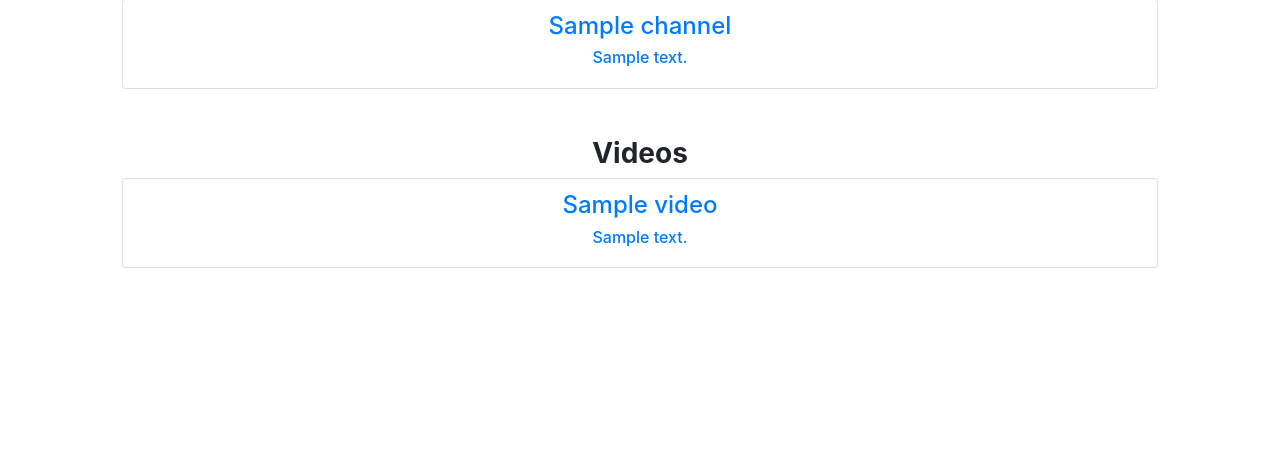
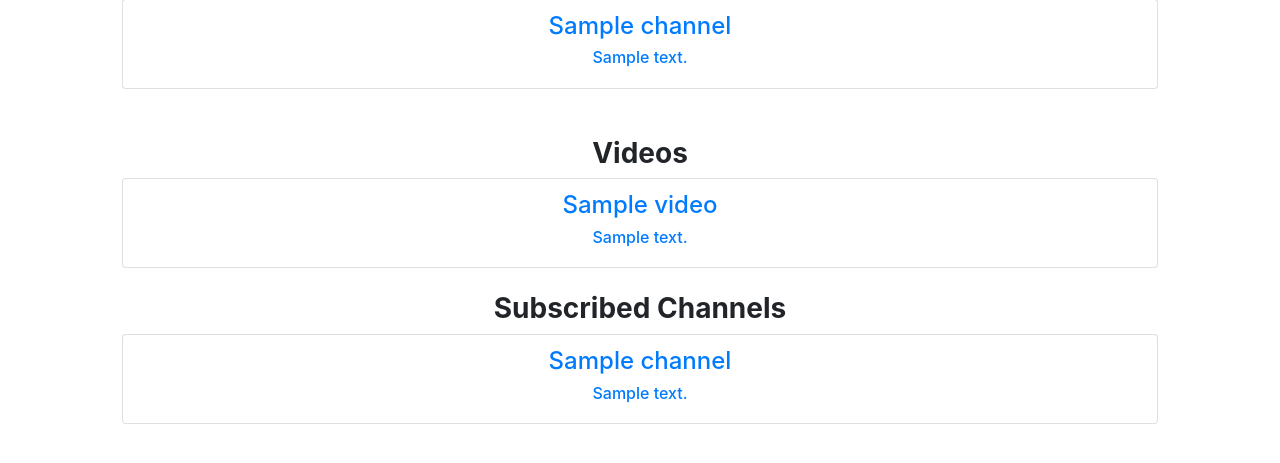
Before and after one commit to Niranjan-J/Revels, a Django app: template Revels/Frontend/templates/Frontend/user.html in a window 1280 px wide. Shown: the part 294-757 px from the top of the page. Run offline with Django 3.2, Linux system fonts and the light colour scheme; the template is opened without the code that fills it: most values are stand-ins (such as "Sample title", 1, 10 or a date in 2020); some libraries are stand-ins or nearby versions.

Commit message:
Few more feratures.

```diff
--- a/Revels/Frontend/templates/Frontend/user.html
+++ b/Revels/Frontend/templates/Frontend/user.html
@@ -20,7 +20,7 @@
                     <h6>{{channel.description}}</h6>
                 </a>
             </li>
-            {% endfor %}
+            {% empty %} No Channels {% endfor %}
         </ul>
         <br><br>
         <h3><b>Videos</b></h3>
@@ -38,9 +38,21 @@
                 </form>
                 {% endif %}
             </li>
-            {% endfor %}
+            {% empty %} No Uploaded Videos {% endfor %}
         </ul>
         <br>
+        <h3><b>Subscribed Channels</b></h3>
+        <ul class="list-group">
+            {% for channel in subchannel %}
+            <li>
+                <a href="{% url 'getChannel' channel.channel_id %}" class="list-group-item">
+                    <h4>{{channel.name}}</h4>
+                    <h6>{{channel.description}}</h6>
+                </a>
+            </li>
+            {% empty %} No Subsciptions {% endfor %}
+        </ul>
+        <br><br>
         <section class="row" style="margin-bottom: 1em;">
             {% if owner == True %}
             <form class="col col-lg-4" action="{% url 'upload'%}" method="get">
--- a/Revels/Frontend/views.py
+++ b/Revels/Frontend/views.py
@@ -295,11 +295,15 @@ def getUserDetails(req,usr):
     channelsdata = (con.query("""
       SELECT * FROM Channel  WHERE user_id = %s
     """,usr))
+    subchannel = con.query("""
+        SELECT * FROM Channel INNER JOIN Subscription ON Channel.channel_id=Subscription.channel_id WHERE Subscription.user_id = %s
+    """,usr)
     return render(req,'Frontend/user.html',{
         "user":userdata,
         "channels":channelsdata,
         "videos":videosdata,
         'owner':owner,
+        'subchannel':subchannel,
     })
 
 def search(req) :
--- a/Revels/ORM/dbconnect.py
+++ b/Revels/ORM/dbconnect.py
@@ -57,7 +57,7 @@ class Connector():
             with connection.cursor() as cursor:
                 try:
                     res = cursor.callproc(procName,args)
-                    return res;
+                    return res
                 except Exception as e:
                     return e
         except Exception as e:
```
Also changed, not shown: Revels/Frontend/templates/Frontend/search.html (+5 -5 lines).
